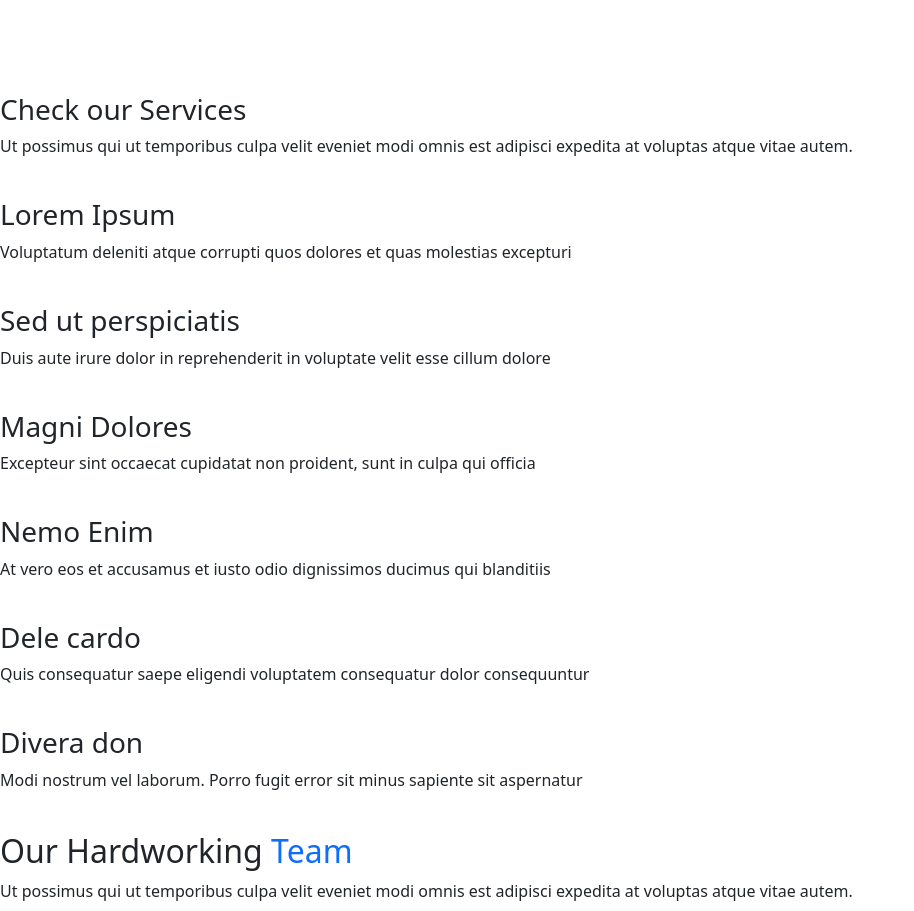
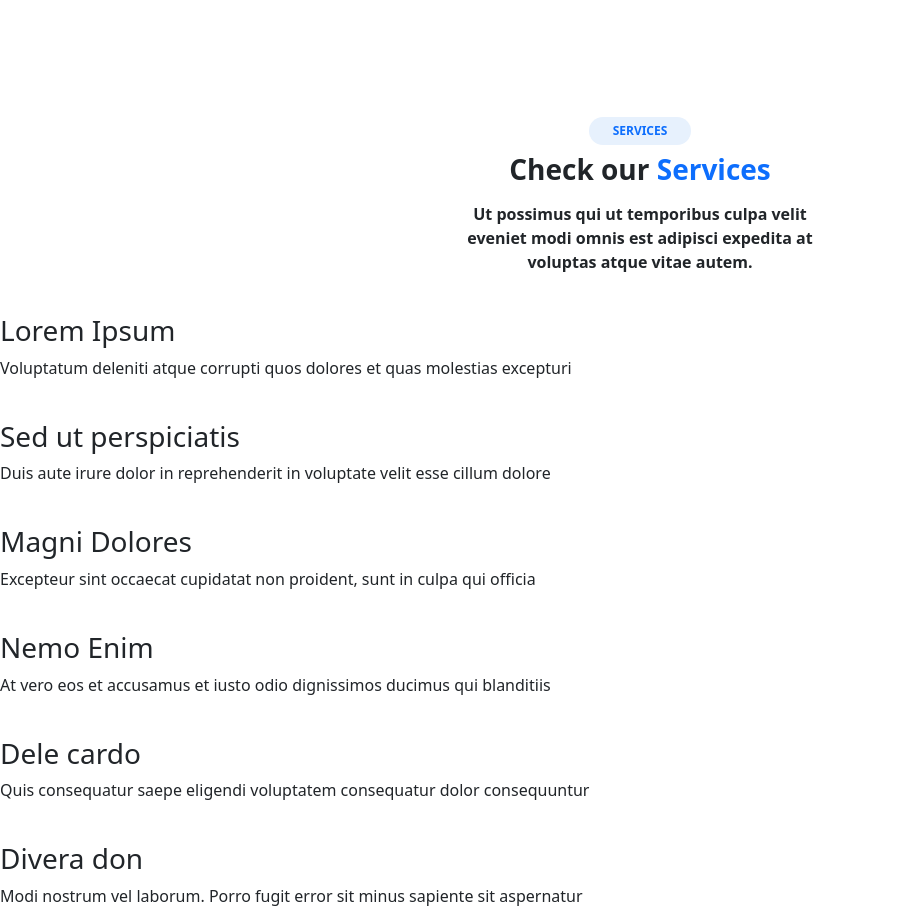
Before and after one commit to Stordiau-P/Projet_templateMolengeek_Pierre_Stordiau, a plain HTML site: page index.html in a window 1280 px wide. Shown: the part 1537-2448 px from the top of the page, without its empty margins (0-914 px from the left). Drawn offline with nearby package versions, Linux system fonts and the light colour scheme.

Commit message:
fin de la section2

```diff
--- a/index.html
+++ b/index.html
@@ -108,12 +108,13 @@
         </div>
       </section>
 
-        <span class="badge">SERVICES</span>
-        <h3>Check our <span>Services</span></h3>
-        <p>Ut possimus qui ut temporibus culpa velit eveniet modi omnis est adipisci expedita at voluptas atque vitae autem.</p>
-    <section>
+      <section class="section2 d-flex flex-column align-items-center mt-5">
 
+          <span class="badge rounded-pill text-primary px-4 py-2 fw-bold" style="background-color: #e7f1fd;" >SERVICES</span>
+          <h3 class="fw-bold mt-2">Check our <span class="text-primary">Services</span></h3>
+          <p class="fw-bold mt-2 text-center">Ut possimus qui ut temporibus culpa velit eveniet modi omnis est adipisci expedita at voluptas atque vitae autem.</p>
     </section>
+        <section class="section3">
             <div>
                 <img src="" alt="">
                 <h3>Lorem Ipsum</h3>
@@ -145,6 +146,8 @@
                 <h3>Divera don</h3>
                 <p>Modi nostrum vel laborum. Porro fugit error sit minus sapiente sit aspernatur</p>
             </div>
+        </section>
+
     <section>
         <span class="badge">TEAM</span>
         <h2>Our Hardworking <span class="text-primary">Team</span></h2>
--- /dev/null
+++ b/src/sass/modules/_section2.sass
@@ -0,0 +1,3 @@
+.section2
+    p
+        width: 30%
--- a/src/sass/modules/_style.sass
+++ b/src/sass/modules/_style.sass
@@ -1,3 +1,5 @@
 @use '_header'
 
 @use '_carousel'
+
+@use '_section2'
```
Also changed, not shown: public/css/app.css, 1 other file. Lines whose indentation alone changed are shown as unchanged.
